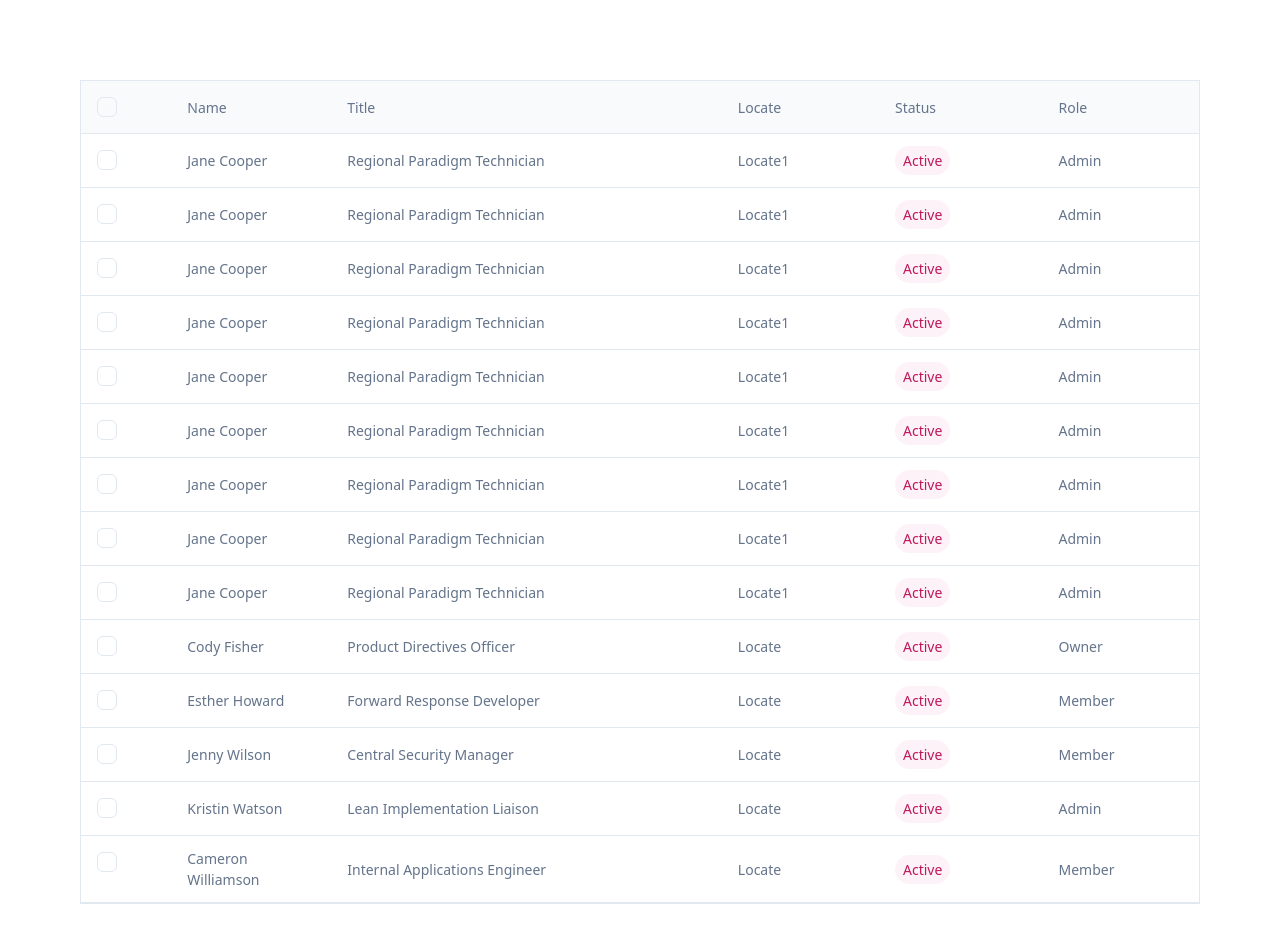
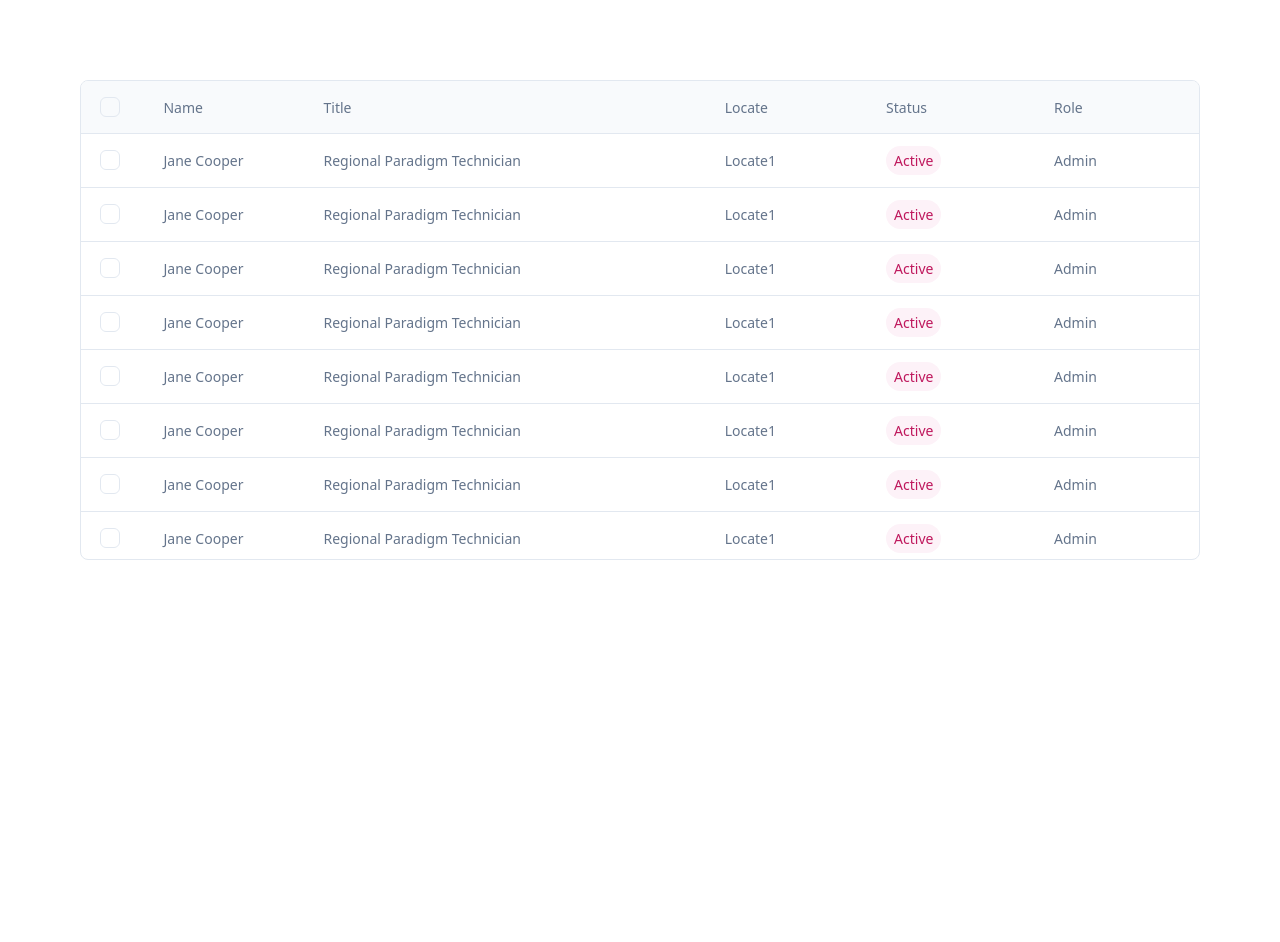
Before and after one commit to siska199/pp-w-code-base-react, a React (Vite) app in the folder react/: page / in a window 1280 px wide. Shown: the top 942 px of the page. After the commit the page ends 800 px from the top, so only its background shows below. Built offline with nearby package versions, Linux system fonts and the light colour scheme.

Commit message:
update component checkbox tailwind

```diff
--- a/react/src/assets/styles/ui/table.css
+++ b/react/src/assets/styles/ui/table.css
@@ -2,7 +2,7 @@
 
 
 .column-checked{
-    @apply flex items-center justify-center py-3 px-4;
+    @apply flex items-center justify-center py-3 px-2;
 }
 
 .column-data{
--- a/react/src/components/Table.tsx
+++ b/react/src/components/Table.tsx
@@ -38,15 +38,15 @@ const Table = <TData, TIncludeChecked extends boolean = false>(props: TProps<TDa
         }
     }
     return (
-        <div className="border relative  overflow-y-auto">
-            <table className="table-auto rounded w-full ">
+        <div className="relative  overflow-y-auto border max-h-[30rem] rounded-lg">
+            <table className="table-auto  w-full ">
                 <thead className="sticky z-[2] top-0 text-gray-500 bg-gray-50 overflow-hidden">
                     <tr className="border-b">
                         {
                             additionalFeature?.checked && handleOnChangeChecked && <th className="column-checked"><InputCheckbox checked={isCheckedAll} value={'cheked-all'} onChange={handleOnChangeChecked} name={"cheked-all"} /></th>
                         }
                         {
-                            columns?.map((column, i) => <th className={` column-data ${column?.className}`} key={i}>{column?.name}</th>)
+                            columns?.map((column, i) => <th className={`column-data ${column?.className}`} key={i}>{column?.name}</th>)
                         }
                     </tr>
                 </thead>
--- a/react/src/components/ui/inputs/InputCheckbox.tsx
+++ b/react/src/components/ui/inputs/InputCheckbox.tsx
@@ -2,7 +2,6 @@
 import { TBasePropsInput } from '@/types/ui/index';
 import { IconChecked } from "@assets/icons";
 import Container from "@components/ui/Container";
-import ContainerInput from "@components/ui/inputs/ContainerInput";
 
 interface TProps extends TBasePropsInput, Omit<React.HTMLProps<HTMLInputElement>, "value" | "onChange"> {
     name: string;
@@ -13,7 +12,7 @@ interface TProps extends TBasePropsInput, Omit<React.HTMLProps<HTMLInputElement>
 }
 
 const InputCheckbox = (props: TProps) => {
-    const { name, onChange, value, label, checked, ...attrsInput } = props
+    const { name, onChange, value, classNameContainerOption, label = "", checked, ...attrsInput } = props
 
     const handleOnChange = (e: React.ChangeEvent<HTMLInputElement>) => {
         onChange(e)
@@ -22,10 +21,9 @@ const InputCheckbox = (props: TProps) => {
 
 
     return (
-        <ContainerInput {...attrsInput} onlyContainer={true}>
         <Container onMouseDown={(e) => e.preventDefault()}
-                variant={"hsc"} gap={"base"} className=''>
-                <label className=" relative flex items-center py-1 rounded-full cursor-pointer" htmlFor="radio">
+            variant={"hsc"} gap={"base"} className={`${!label && '!w-fit'} `} >
+            <label className="  relative flex items-center py-1 rounded-full cursor-pointer" htmlFor="radio">
                 <input
                     type="checkbox"
                     name={name}
@@ -39,14 +37,13 @@ const InputCheckbox = (props: TProps) => {
                     <IconChecked className="icon-white" />
                 </span>
             </label>
-                {
+            {/* {
                     label && <label className="mt-px cursor-pointer select-none" htmlFor="radio">
                         {label}
                     </label>
-                }
+                } */}
 
         </Container>
-        </ContainerInput>
     )
 }
 
```
Lines whose indentation alone changed are shown as unchanged.
